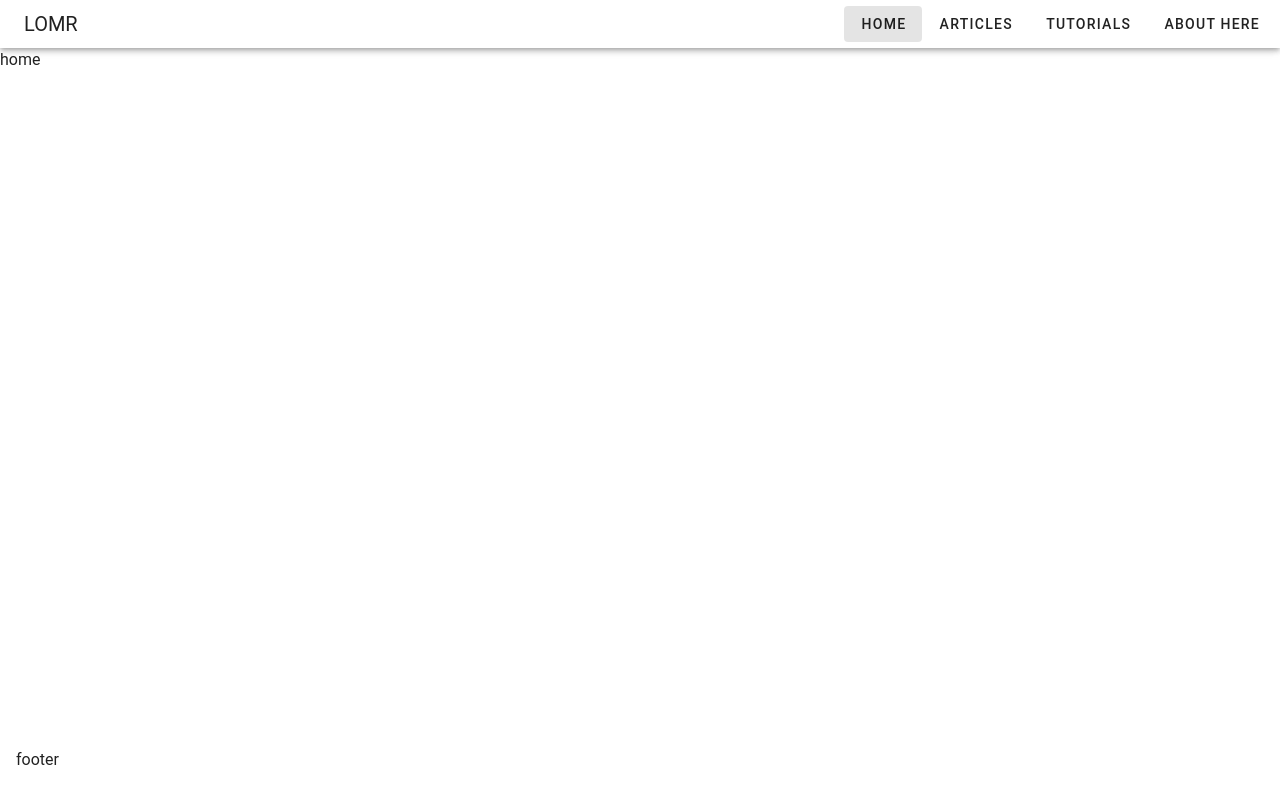
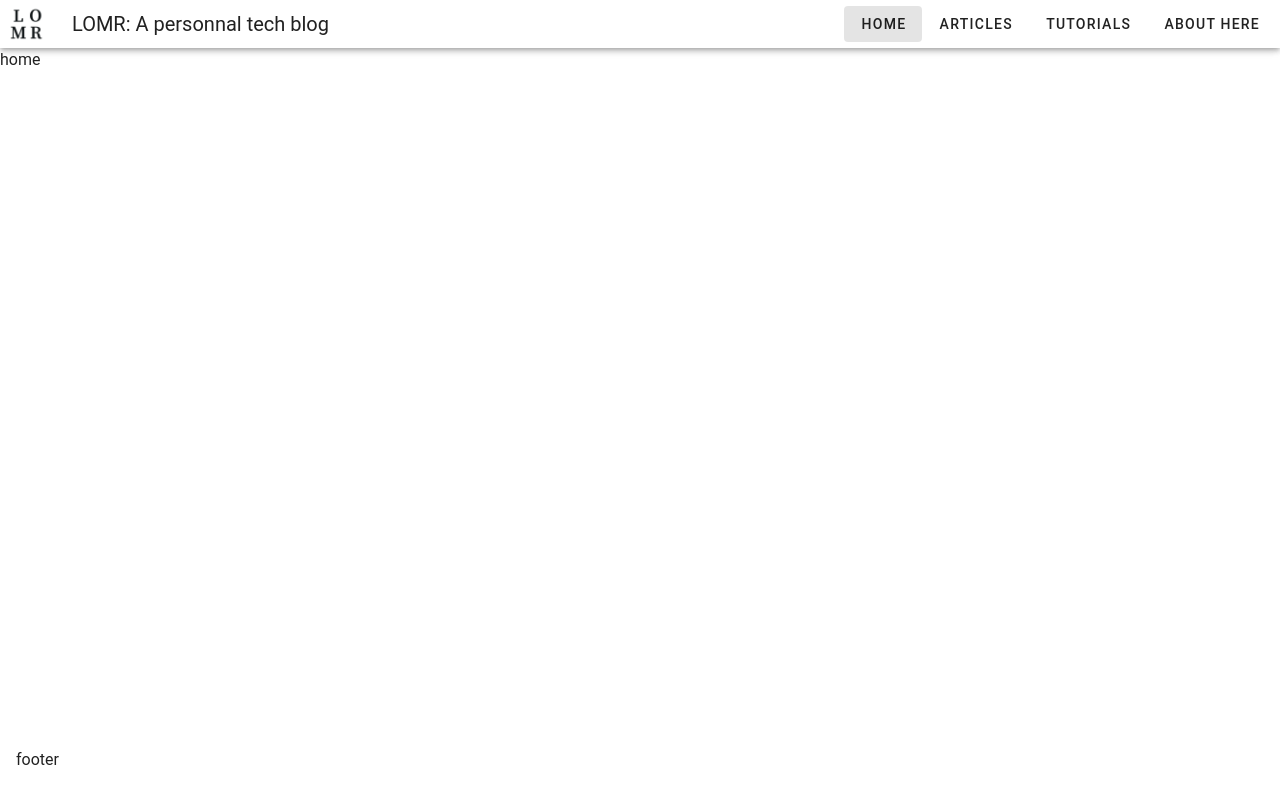
Before and after one commit to Lou8is/blog, a Vue app in the folder frontend/: page / in a window 1280 px wide. Built offline with nearby package versions, Linux system fonts and the light colour scheme.

Commit message:
Add logo to Header, changer title

```diff
--- a/frontend/src/components/Header.vue
+++ b/frontend/src/components/Header.vue
@@ -17,10 +17,15 @@
         density="compact"
       >
         <template v-slot:prepend>
-
+          <v-img
+            src="/public/lomrlogo_blank.png"
+            width="48px"
+            :aspect-ratio="1"
+          >
+          </v-img>
         </template>
 
-        <v-app-bar-title>LOMR</v-app-bar-title>
+        <v-app-bar-title>LOMR: A personnal tech blog</v-app-bar-title>
 
         <template v-slot:append>
           <span v-if="mdAndUp">
```
Also changed, not shown: frontend/public/lomrlogo_blank.png (renamed from frontend/src/assets/lomrlogo_blank.png), frontend/public/lomrlogo_trans.png (renamed from frontend/src/assets/lomrlogo_trans.png).
